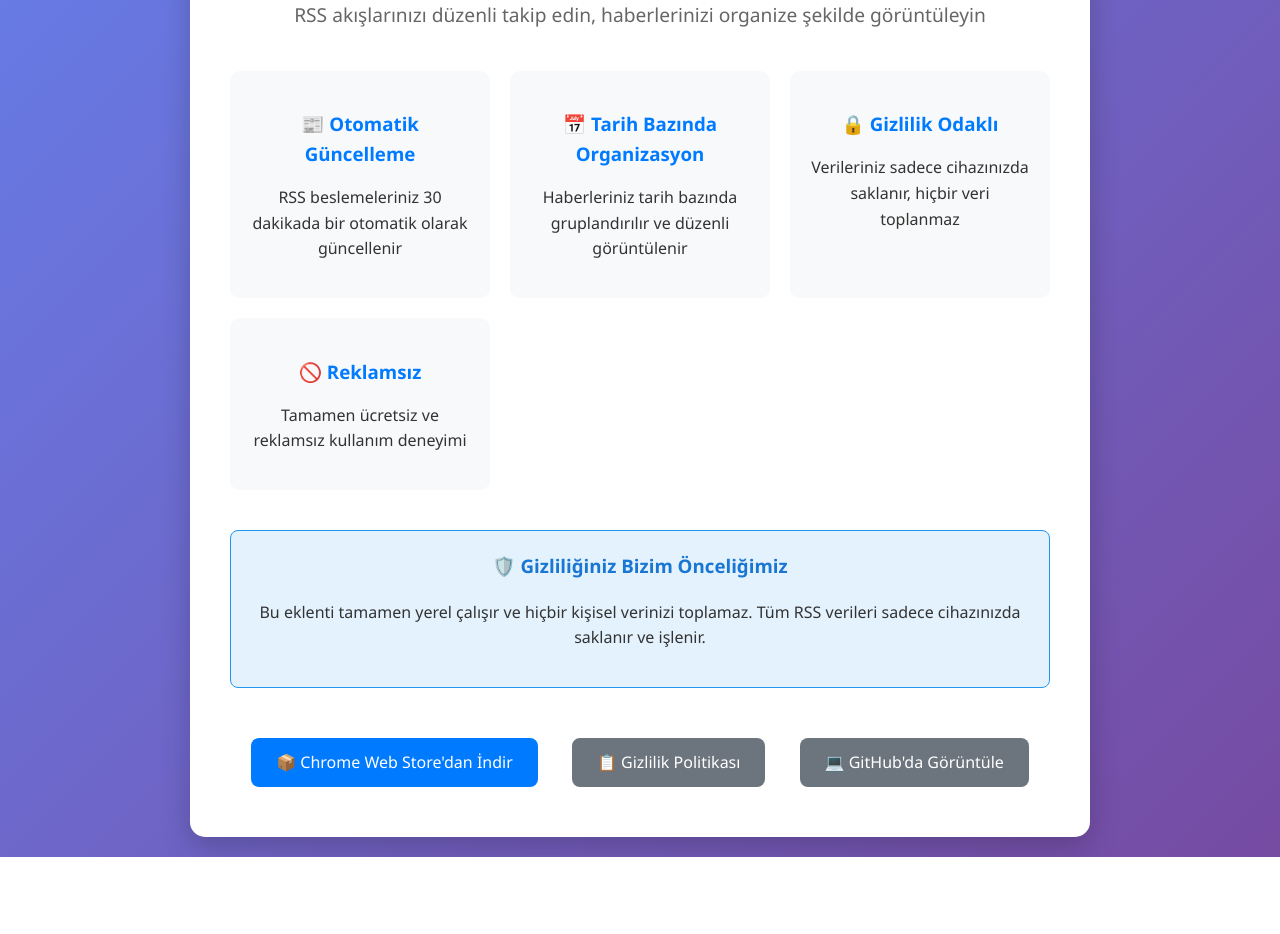
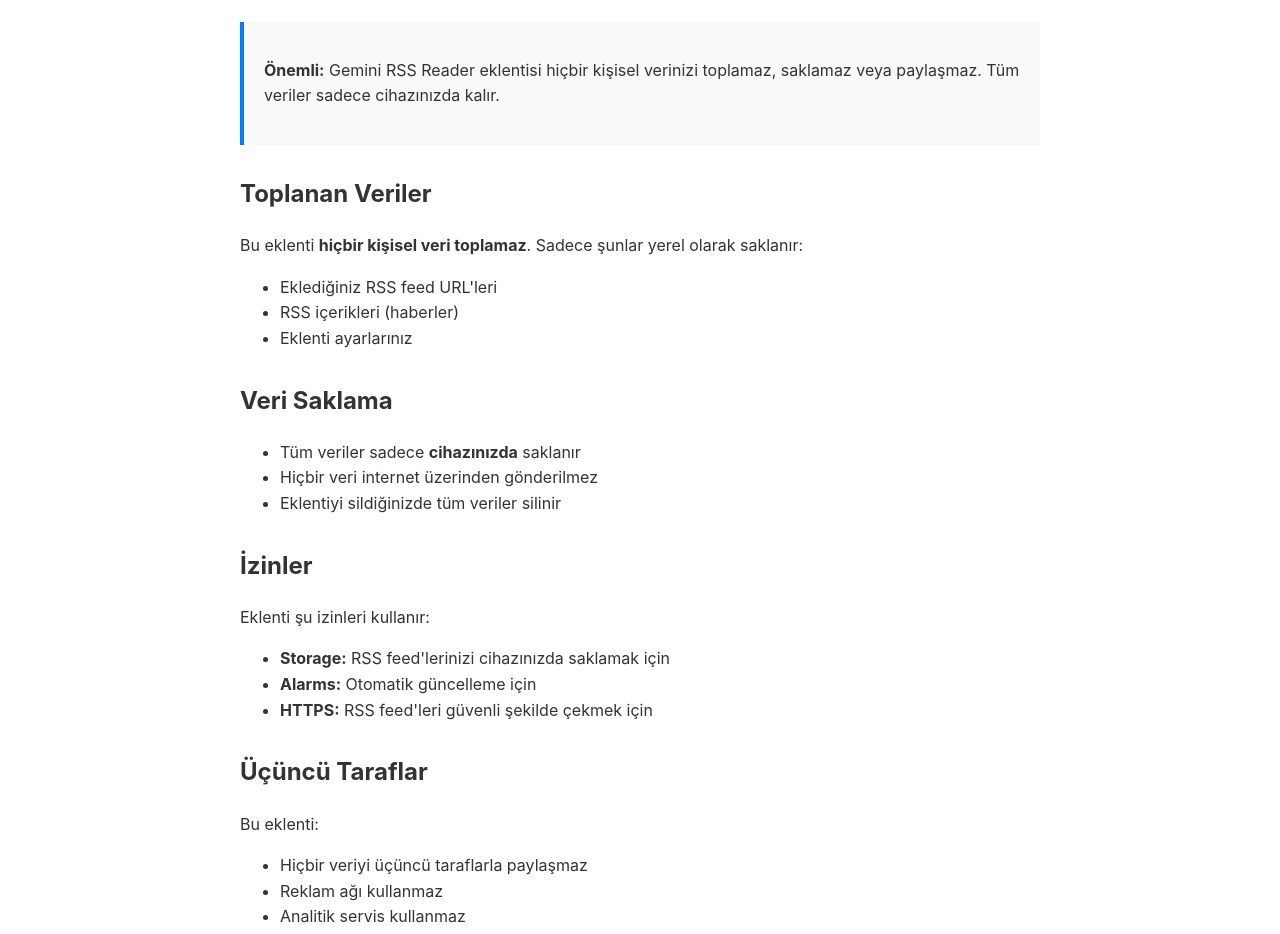
Before and after one commit to Mxlenos/rss-reader-extension, a plain HTML site: page index.html in a window 1280 px wide. Shown: the part 170-1104 px from the top of the page. Before the commit the page ends 1027 px from the top, so only its background shows below. Drawn offline with Linux system fonts and the light colour scheme.

Commit message:
Update index.html

```diff
--- a/index.html
+++ b/index.html
@@ -3,150 +3,99 @@
 <head>
     <meta charset="UTF-8">
     <meta name="viewport" content="width=device-width, initial-scale=1.0">
-    <title>Gemini RSS Reader - Chrome Eklentisi</title>
+    <title>Gizlilik Politikası - Gemini RSS Reader</title>
     <style>
         body {
-            font-family: 'Segoe UI', Tahoma, Geneva, Verdana, sans-serif;
+            font-family: -apple-system, BlinkMacSystemFont, 'Segoe UI', Roboto, sans-serif;
+            max-width: 800px;
+            margin: 0 auto;
+            padding: 40px 20px;
             line-height: 1.6;
-            max-width: 900px;
-            margin: 0 auto;
-            padding: 20px;
             color: #333;
-            background: linear-gradient(135deg, #667eea 0%, #764ba2 100%);
-            min-height: 100vh;
         }
-
-        .container {
-            background: white;
-            border-radius: 15px;
-            padding: 40px;
-            box-shadow: 0 10px 30px rgba(0,0,0,0.2);
+        h1 {
+            color: #007bff;
+            border-bottom: 2px solid #007bff;
+            padding-bottom: 10px;
         }
-
-        .header {
-            text-align: center;
-            margin-bottom: 40px;
+        h2 {
+            color: #333;
+            margin-top: 30px;
         }
-
-        .header h1 {
-            color: #333;
-            font-size: 2.5em;
-            margin-bottom: 10px;
-        }
-
-        .header p {
-            color: #666;
-            font-size: 1.2em;
-        }
-
-        .features {
-            display: grid;
-            grid-template-columns: repeat(auto-fit, minmax(250px, 1fr));
-            gap: 20px;
-            margin: 40px 0;
-        }
-
-        .feature {
+        .highlight {
             background: #f8f9fa;
             padding: 20px;
-            border-radius: 10px;
-            text-align: center;
+            border-left: 4px solid #007bff;
+            margin: 20px 0;
         }
-
-        .feature h3 {
+        .contact {
+            background: #e3f2fd;
+            padding: 20px;
+            border-radius: 8px;
+            margin: 30px 0;
+        }
+        .contact ul {
+            margin: 10px 0;
+            padding-left: 20px;
+        }
+        .contact a {
             color: #007bff;
-            margin-bottom: 10px;
+            text-decoration: none;
         }
-
-        .links {
-            text-align: center;
-            margin-top: 40px;
-        }
-
-        .links a {
-            display: inline-block;
-            margin: 10px 15px;
-            padding: 12px 25px;
-            background: #007bff;
-            color: white;
-            text-decoration: none;
-            border-radius: 8px;
-            transition: background 0.3s;
-        }
-
-        .links a:hover {
-            background: #0056b3;
-        }
-
-        .links a.secondary {
-            background: #6c757d;
-        }
-
-        .links a.secondary:hover {
-            background: #545b62;
-        }
-
-        .privacy-notice {
-            background: #e3f2fd;
-            border: 1px solid #2196F3;
-            border-radius: 8px;
-            padding: 20px;
-            margin: 30px 0;
-            text-align: center;
-        }
-
-        .privacy-notice h3 {
-            color: #1976D2;
-            margin-top: 0;
+        .contact a:hover {
+            text-decoration: underline;
         }
     </style>
 </head>
 <body>
-    <div class="container">
-        <div class="header">
-            <h1>🔖 Gemini RSS Reader</h1>
-            <p>RSS akışlarınızı düzenli takip edin, haberlerinizi organize şekilde görüntüleyin</p>
-        </div>
+    <h1>Gizlilik Politikası</h1>
+    <p><strong>Son Güncelleme:</strong> 21 Eylül 2025</p>
 
-        <div class="features">
-            <div class="feature">
-                <h3>📰 Otomatik Güncelleme</h3>
-                <p>RSS beslemeleriniz 30 dakikada bir otomatik olarak güncellenir</p>
-            </div>
+    <div class="highlight">
+        <p><strong>Önemli:</strong> Gemini RSS Reader eklentisi hiçbir kişisel verinizi toplamaz, saklamaz veya paylaşmaz. Tüm veriler sadece cihazınızda kalır.</p>
+    </div>
 
-            <div class="feature">
-                <h3>📅 Tarih Bazında Organizasyon</h3>
-                <p>Haberleriniz tarih bazında gruplandırılır ve düzenli görüntülenir</p>
-            </div>
+    <h2>Toplanan Veriler</h2>
+    <p>Bu eklenti <strong>hiçbir kişisel veri toplamaz</strong>. Sadece şunlar yerel olarak saklanır:</p>
+    <ul>
+        <li>Eklediğiniz RSS feed URL'leri</li>
+        <li>RSS içerikleri (haberler)</li>
+        <li>Eklenti ayarlarınız</li>
+    </ul>
 
-            <div class="feature">
-                <h3>🔒 Gizlilik Odaklı</h3>
-                <p>Verileriniz sadece cihazınızda saklanır, hiçbir veri toplanmaz</p>
-            </div>
+    <h2>Veri Saklama</h2>
+    <ul>
+        <li>Tüm veriler sadece <strong>cihazınızda</strong> saklanır</li>
+        <li>Hiçbir veri internet üzerinden gönderilmez</li>
+        <li>Eklentiyi sildiğinizde tüm veriler silinir</li>
+    </ul>
 
-            <div class="feature">
-                <h3>🚫 Reklamsız</h3>
-                <p>Tamamen ücretsiz ve reklamsız kullanım deneyimi</p>
-            </div>
-        </div>
+    <h2>İzinler</h2>
+    <p>Eklenti şu izinleri kullanır:</p>
+    <ul>
+        <li><strong>Storage:</strong> RSS feed'lerinizi cihazınızda saklamak için</li>
+        <li><strong>Alarms:</strong> Otomatik güncelleme için</li>
+        <li><strong>HTTPS:</strong> RSS feed'leri güvenli şekilde çekmek için</li>
+    </ul>
 
-        <div class="privacy-notice">
-            <h3>🛡️ Gizliliğiniz Bizim Önceliğimiz</h3>
-            <p>Bu eklenti tamamen yerel çalışır ve hiçbir kişisel verinizi toplamaz.
-            Tüm RSS verileri sadece cihazınızda saklanır ve işlenir.</p>
-        </div>
+    <h2>Üçüncü Taraflar</h2>
+    <p>Bu eklenti:</p>
+    <ul>
+        <li>Hiçbir veriyi üçüncü taraflarla paylaşmaz</li>
+        <li>Reklam ağı kullanmaz</li>
+        <li>Analitik servis kullanmaz</li>
+        <li>Çerez kullanmaz</li>
+    </ul>
 
-        <div class="links">
-            <a href="https://chrome.google.com/webstore/category/extensions" target="_blank">
-                📦 Chrome Web Store'dan İndir
-            </a>
-            <a href="privacy-policy" class="secondary">
-                📋 Gizlilik Politikası
-            </a>
-            <a href="https://github.com/[kullanici-adi]/[repo-adi]" target="_blank" class="secondary">
-                💻 GitHub'da Görüntüle
-            </a>
-        </div>
+    <div class="contact">
+        <h2>İletişim</h2>
+        <p>Gizlilik konularında sorularınız için:</p>
+        <ul>
+            <li><strong>Email:</strong> businessuptr@gmail.com</li>
+            <li><strong>Website:</strong> <a href="https://businessup.com.tr">businessup.com.tr</a></li>
+        </ul>
     </div>
+
+    <p><em>Bu gizlilik politikası Chrome Web Store gereksinimlerine uygun olarak hazırlanmıştır.</em></p>
 </body>
 </html>
```
